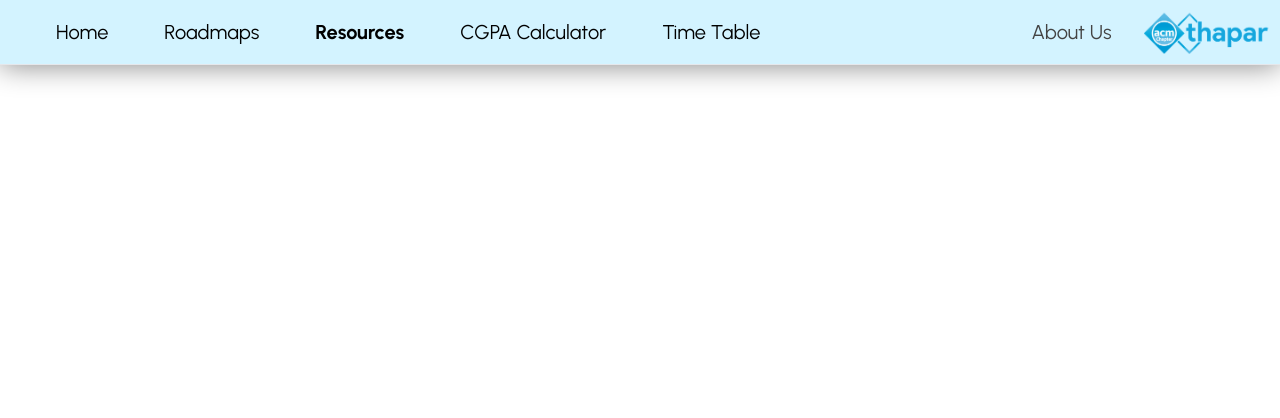
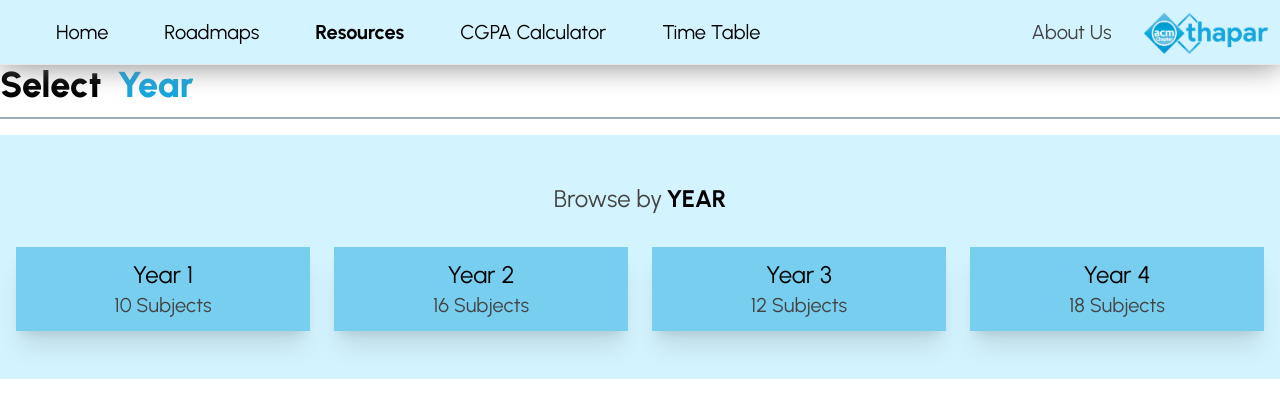
Before and after one commit to Gauransh-Arora/ACM-ResourceHub, a React (Vite) app in the folder frontend/: page /resources in a window 1280 px wide. Shown: the top 418 px of the page. Built offline with nearby package versions, Linux system fonts and the light colour scheme.

Commit message:
Added year page

```diff
--- a/frontend/src/App.jsx
+++ b/frontend/src/App.jsx
@@ -7,6 +7,7 @@ import RoadmapPage from "./pages/RoadmapPage";
 import MaterialPage from "./pages/MaterialPage";
 import Roadmap_Grid from "./pages/Roadmap_Grid";
 import CGPAPage from "./pages/CGPAPage";
+import YearPage from "./pages/YearPage";
 
 const App = () => {
   return (
@@ -14,6 +15,7 @@ const App = () => {
       <Navbar />
       <Routes>
         <Route path="/" element={<HomePage />} />
+        <Route path="/resources" element={<YearPage />} />
         <Route path="/resources/:year" element={<ResourcePage />} />
         <Route path="/cgpa" element = {<CGPAPage/>}/>
         <Route path="/roadmaps" element={<Roadmap_Grid/>} />
--- /dev/null
+++ b/frontend/src/pages/YearPage.jsx
@@ -0,0 +1,50 @@
+import React from "react";
+
+const yearItems = [
+  { id: 1, subjects: 10 },
+  { id: 2, subjects: 16 },
+  { id: 3, subjects: 12 },
+  { id: 4, subjects: 18 },
+];
+
+function YearPage() {
+  return (
+    <>
+      <div>
+        <div className="flex items-center gap-4 flex-wrap">
+          <span className="text-2xl sm:text-3xl lg:text-4xl font-extrabold">
+            Select
+          </span>
+          <span className="font-extrabold text-[#15A6DD] text-2xl sm:text-3xl lg:text-4xl">
+            Year
+          </span>
+        </div>
+        <hr className="mt-3 mb-4 border-t-2 border-[#9AAEBC] " />
+        <div className="flex flex-col justify-center mx-4 shadow-[0_0_20px_#4d4f4f] sm:shadow-none sm:mx-0  bg-[#D3F3FF]  h-auto py-6 md:py-8 ">
+          <div className="flex items-center justify-center text-xl md:text-2xl py-2 md:py-4 px-4">
+            <span className="text-[#434343] mr-1">Browse by</span>{" "}
+            <span className="font-bold">YEAR</span>
+          </div>
+          <div className="flex flex-col sm:flex-row justify-center items-center gap-6 py-2 md:py-4 px-4">
+            {yearItems.map((item) => {
+              return (
+                <button
+                  key={item.id}
+                  className="bg-[#15a6dd7a] w-full sm:w-64 md:w-80 lg:w-96 flex flex-col justify-center items-center p-3 cursor-pointer shadow-xl"
+                  onClick={() => yearClick(item.id)}
+                >
+                  <p className="text-xl md:text-2xl">Year {item.id}</p>
+                  <p className="text-lg md:text-xl text-[#434343]">
+                    {item.subjects} Subjects
+                  </p>
+                </button>
+              );
+            })}
+          </div>
+        </div>
+      </div>
+    </>
+  );
+}
+
+export default YearPage;
```
